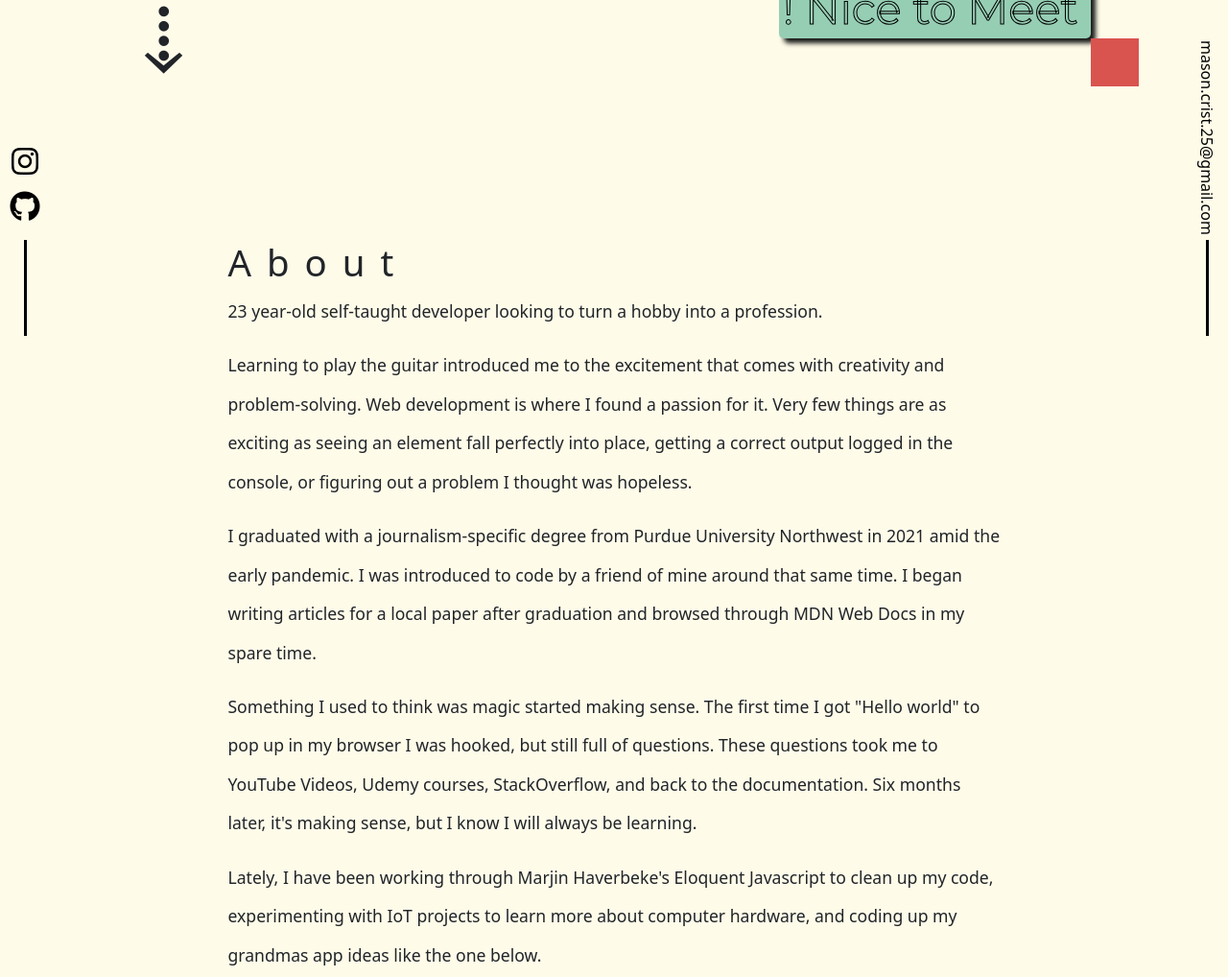
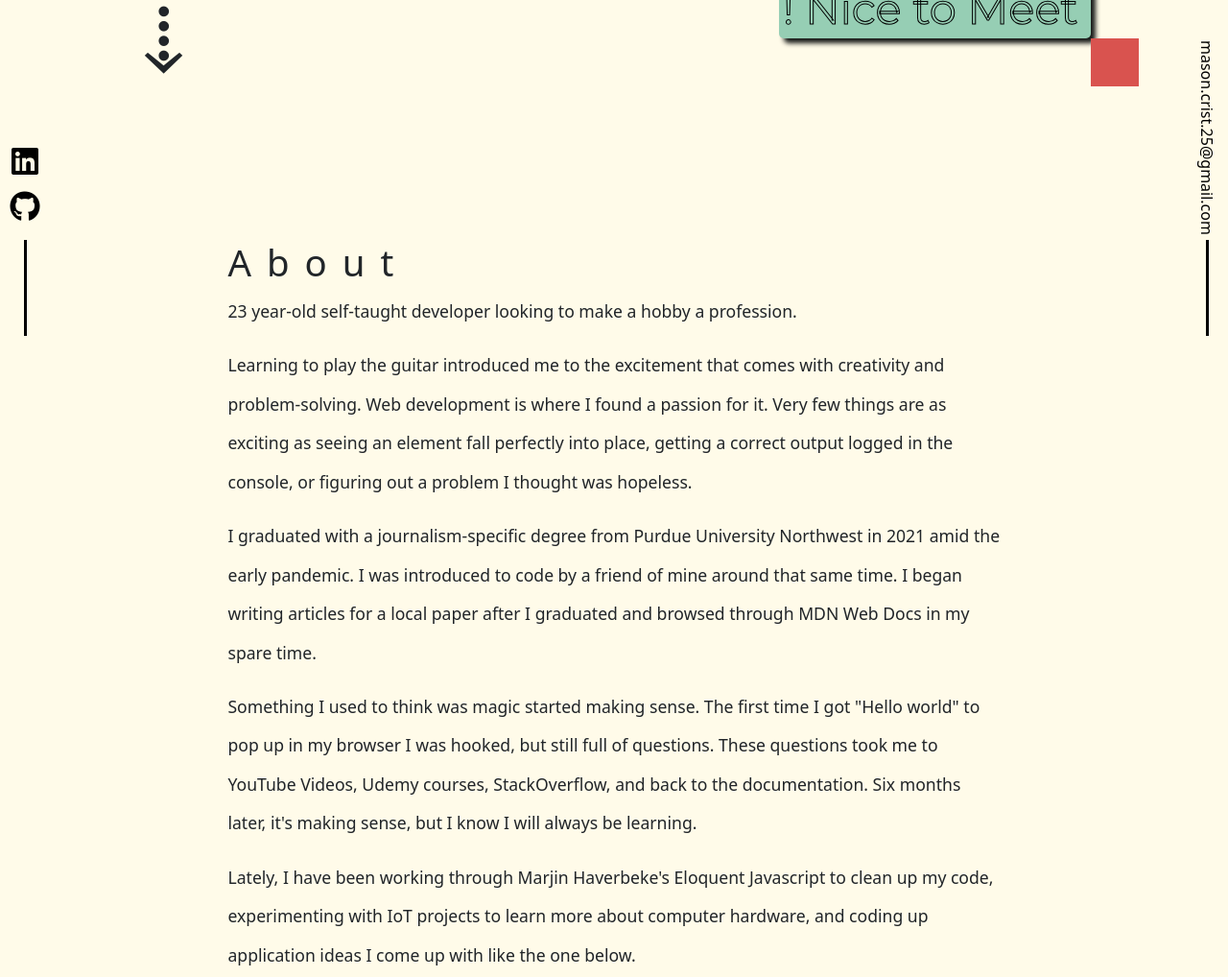
Before and after one commit to mrcrist2526/Mason-Personal-Site, a plain HTML site: page index.html in a window 1280 px wide. Shown: the part 450-1468 px from the top of the page at 96% size. Drawn offline with nearby package versions, Linux system fonts and the light colour scheme.

Commit message:
Update local file

```diff
--- a/index.html
+++ b/index.html
@@ -27,8 +27,8 @@
   </nav>
   <!-- fixed SM and Email elements -->
   <div class="social-container">
-    <a href="https://www.instagram.com/mrcrist2526/"><i class="fa-brands fa-instagram fa-2x"></i></a>
-    <a href="#"><i class="fa-brands fa-github fa-2x"></i></a>
+    <a href="https://www.linkedin.com/in/mason-crist-53064a17b/"><i class="fa-brands fa-linkedin fa-2x"></i></a>
+    <a href="https://github.com/mrcrist2526"><i class="fa-brands fa-github fa-2x"></i></a>
 
   </div>
   <div class="email-container">
@@ -60,7 +60,8 @@
   </section>
   <section id="about">
     <h2>About</h2>
-    <p>23 year-old self-taught developer looking to turn a hobby into a profession.</p>
+    <p>23 year-old self-taught developer looking to make a hobby
+      a profession.</p>
     <p>Learning to play the guitar introduced me to the excitement that comes
       with creativity and problem-solving. Web development is where I found a
       passion for it. Very few things are as exciting as seeing an element fall
@@ -68,7 +69,7 @@
       or figuring out a problem I thought was hopeless.</p>
       <p> I graduated with a journalism-specific degree from Purdue University Northwest
       in 2021 amid the early pandemic. I was introduced to code by a friend of mine
-      around that same time. I began writing articles for a local paper after graduation
+      around that same time. I began writing articles for a local paper after I graduated
       and browsed through MDN Web Docs in my spare time.</p>
       <p> Something I used to think was magic started making sense. The first time I got
       "Hello world" to pop up in my browser I was hooked, but still full of questions.
@@ -77,8 +78,7 @@
       be learning.</p>
       <p> Lately, I have been working through Marjin Haverbeke's Eloquent
        Javascript to clean up my code, experimenting with IoT projects to learn
-       more about computer hardware, and coding up my grandmas app ideas like
-       the one below.</p>
+       more about computer hardware, and coding up application ideas I come up with like the one below.</p>
  </p>
     <p style="color:#D9534F">Familiar With:</p>
     <ul class="skillset">
```
